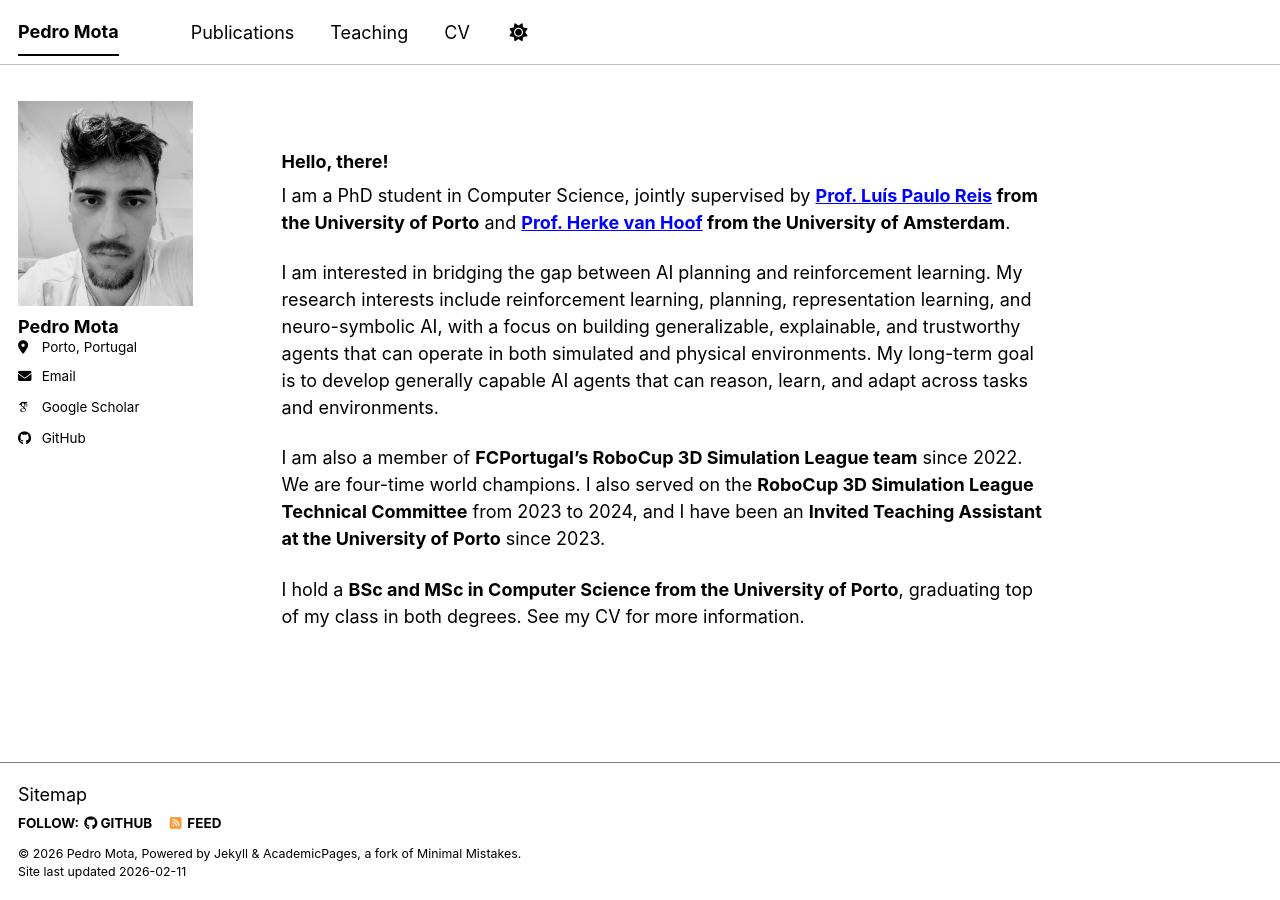
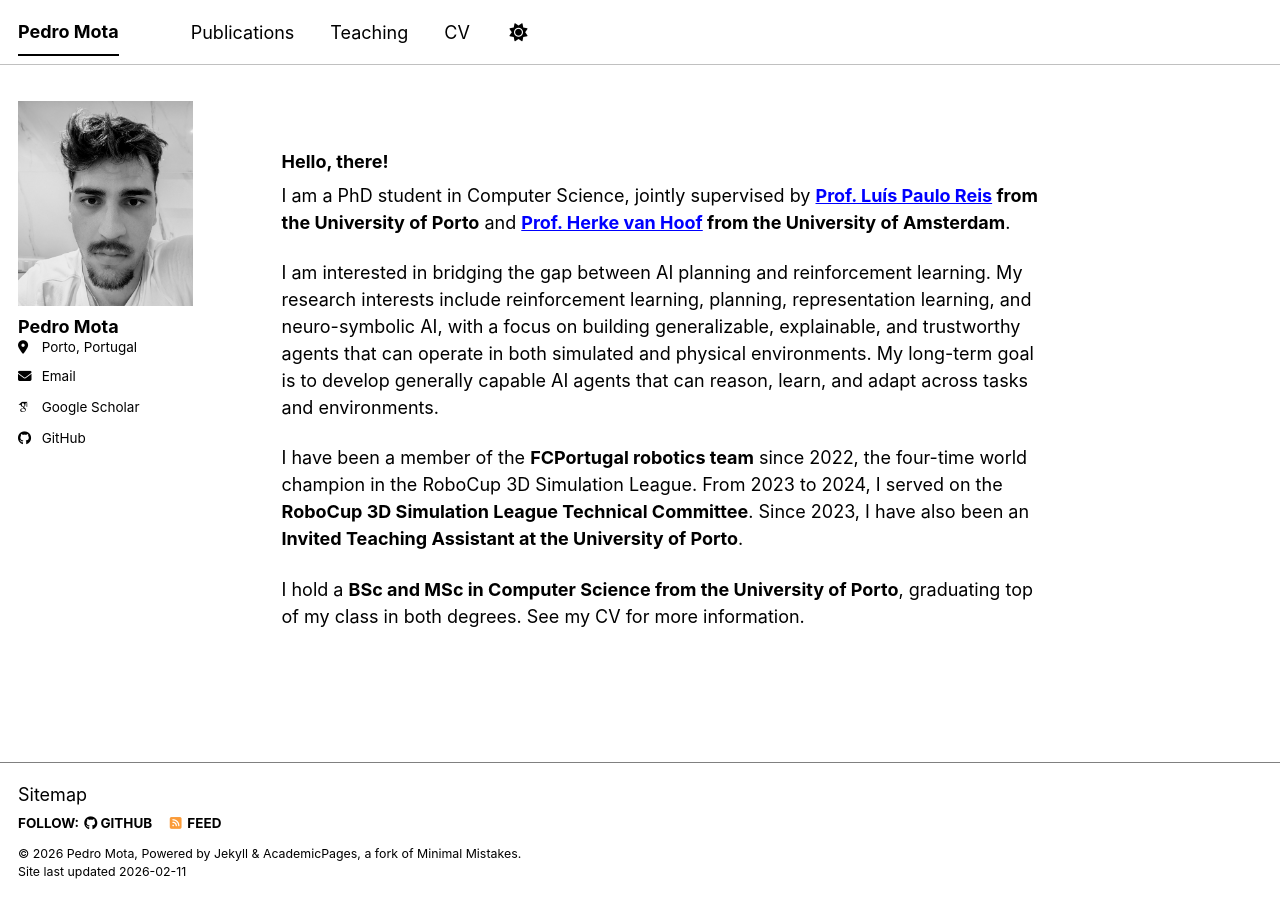
Before and after one commit to pedroendm/pedroendm.github.io, a Jekyll site: the page built from _pages/about.md, in a window 1280 px wide. Built offline with Jekyll 4.4.1, drawn with Linux system fonts in a browser that asks for light colours; some web fonts are replaced; a script bundle is joined from its source files by our own code; library files that are not in the unit come from our copies.

Commit message:
rewording

```diff
--- a/_pages/about.md
+++ b/_pages/about.md
@@ -13,6 +13,7 @@ I am a PhD student in Computer Science, jointly supervised by **[Prof. Luís Pau
 
 I am interested in bridging the gap between AI planning and reinforcement learning. My research interests include reinforcement learning, planning, representation learning, and neuro-symbolic AI, with a focus on building generalizable, explainable, and trustworthy agents that can operate in both simulated and physical environments. My long-term goal is to develop generally capable AI agents that can reason, learn, and adapt across tasks and environments.
 
-I am also a member of **FCPortugal’s RoboCup 3D Simulation League team** since 2022. We are four-time world champions. I also served on the **RoboCup 3D Simulation League Technical Committee** from 2023 to 2024, and I have been an **Invited Teaching Assistant at the University of Porto** since 2023.
+I have been a member of the **FCPortugal robotics team** since 2022, the four-time world champion in the RoboCup 3D Simulation League. From 2023 to 2024, I served on the **RoboCup 3D Simulation League Technical Committee**. Since 2023, I have also been an **Invited Teaching Assistant at the University of Porto**.
+
 
 I hold a **BSc and MSc in Computer Science from the University of Porto**, graduating top of my class in both degrees. See my CV for more information.
```
